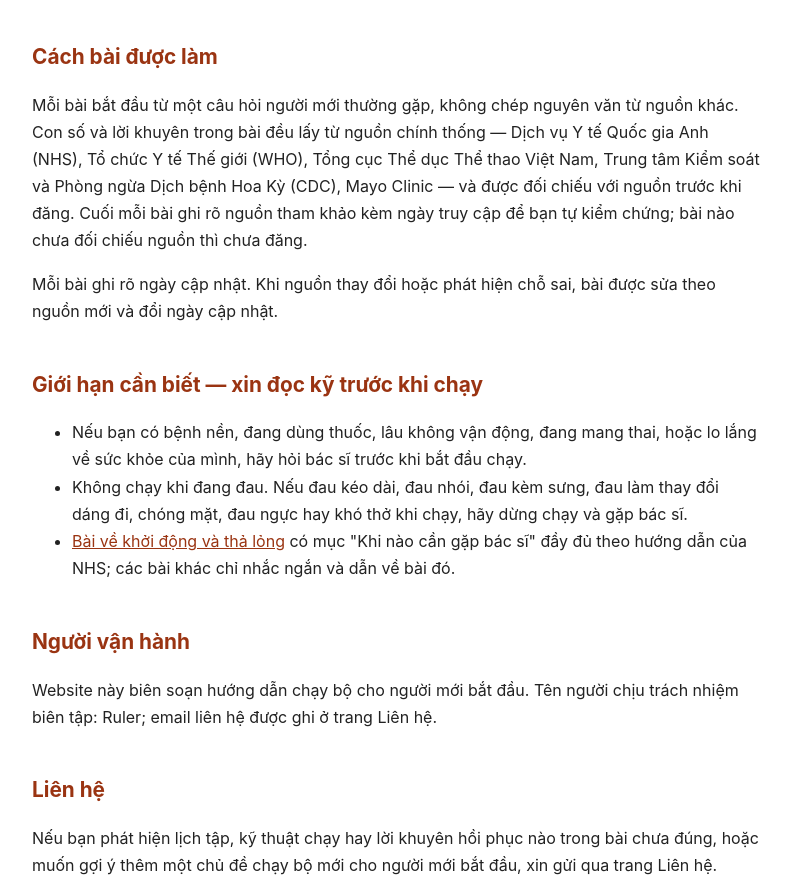
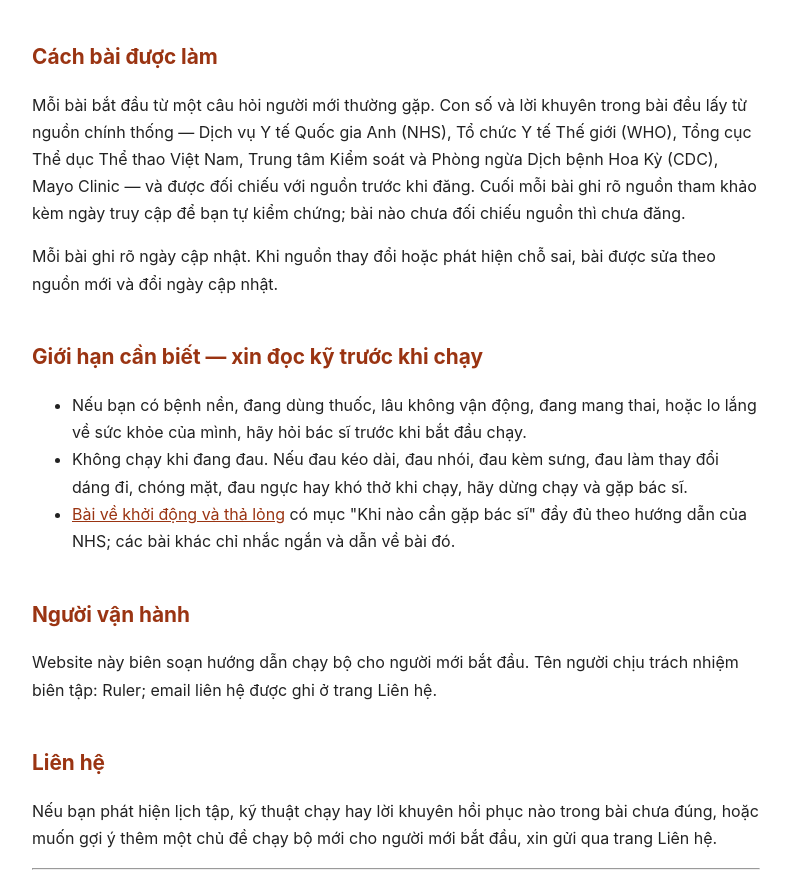
Before and after one commit to nguyentrungduc01092000-tech/chay-bo-cho-nguoi-moi, a plain HTML site: page gioi-thieu/index.html in a window 1280 px wide. Shown: the part 1094-1983 px from the top of the page, without its empty margins (244-1035 px from the left). Drawn offline with Linux system fonts and the light colour scheme.

Commit message:
Day bo sung 25/11 (Ruler 18:35): sua 1 cau Gioi thieu - xoa cum 'khong chep nguyen van' (Q-13 lan 10 DAT)

```diff
--- a/gioi-thieu/index.html
+++ b/gioi-thieu/index.html
@@ -32,7 +32,7 @@
 <h2>Cách chúng tôi làm nội dung</h2>
 <ul><li>Mọi con số trong bài đều có nguồn kiểm chứng được. Con số nào chưa tìm được nguồn kiểm chứng thì bài viết lại theo cách không cần số liệu.</li><li>Mỗi bài được đối chiếu nguồn trước khi đăng. Bài chạy bộ nào chưa hoàn thiện thì vẫn nằm trong bản nháp, chưa xuất hiện trên website.</li><li>Nội dung mỗi bài đều do website tự biên soạn từ nguồn đã dẫn, không lấy nguyên văn từ trang chạy bộ khác. Mỗi bài đều có bảng, checklist hoặc lịch tập đi kèm.</li><li>Thông tin trên website chỉ để tham khảo chung, không thay thế tư vấn của bác sĩ hay chuyên gia y tế. Nội dung sức khỏe trong website chỉ là hướng dẫn chung, không chẩn đoán chấn thương, không kê đơn, không hướng dẫn điều trị.</li></ul>
 <h2>Cách bài được làm</h2>
-<p>Mỗi bài bắt đầu từ một câu hỏi người mới thường gặp, không chép nguyên văn từ nguồn khác. Con số và lời khuyên trong bài đều lấy từ nguồn chính thống — Dịch vụ Y tế Quốc gia Anh (NHS), Tổ chức Y tế Thế giới (WHO), Tổng cục Thể dục Thể thao Việt Nam, Trung tâm Kiểm soát và Phòng ngừa Dịch bệnh Hoa Kỳ (CDC), Mayo Clinic — và được đối chiếu với nguồn trước khi đăng. Cuối mỗi bài ghi rõ nguồn tham khảo kèm ngày truy cập để bạn tự kiểm chứng; bài nào chưa đối chiếu nguồn thì chưa đăng.</p>
+<p>Mỗi bài bắt đầu từ một câu hỏi người mới thường gặp. Con số và lời khuyên trong bài đều lấy từ nguồn chính thống — Dịch vụ Y tế Quốc gia Anh (NHS), Tổ chức Y tế Thế giới (WHO), Tổng cục Thể dục Thể thao Việt Nam, Trung tâm Kiểm soát và Phòng ngừa Dịch bệnh Hoa Kỳ (CDC), Mayo Clinic — và được đối chiếu với nguồn trước khi đăng. Cuối mỗi bài ghi rõ nguồn tham khảo kèm ngày truy cập để bạn tự kiểm chứng; bài nào chưa đối chiếu nguồn thì chưa đăng.</p>
 <p>Mỗi bài ghi rõ ngày cập nhật. Khi nguồn thay đổi hoặc phát hiện chỗ sai, bài được sửa theo nguồn mới và đổi ngày cập nhật.</p>
 <h2>Giới hạn cần biết — xin đọc kỹ trước khi chạy</h2>
 <ul><li>Nếu bạn có bệnh nền, đang dùng thuốc, lâu không vận động, đang mang thai, hoặc lo lắng về sức khỏe của mình, hãy hỏi bác sĩ trước khi bắt đầu chạy.</li><li>Không chạy khi đang đau. Nếu đau kéo dài, đau nhói, đau kèm sưng, đau làm thay đổi dáng đi, chóng mặt, đau ngực hay khó thở khi chạy, hãy dừng chạy và gặp bác sĩ.</li><li><a href="/ky-thuat-luyen-tap/khoi-dong-va-tha-long-truoc-sau-khi-chay/">Bài về khởi động và thả lỏng</a> có mục &quot;Khi nào cần gặp bác sĩ&quot; đầy đủ theo hướng dẫn của NHS; các bài khác chỉ nhắc ngắn và dẫn về bài đó.</li></ul>
```
